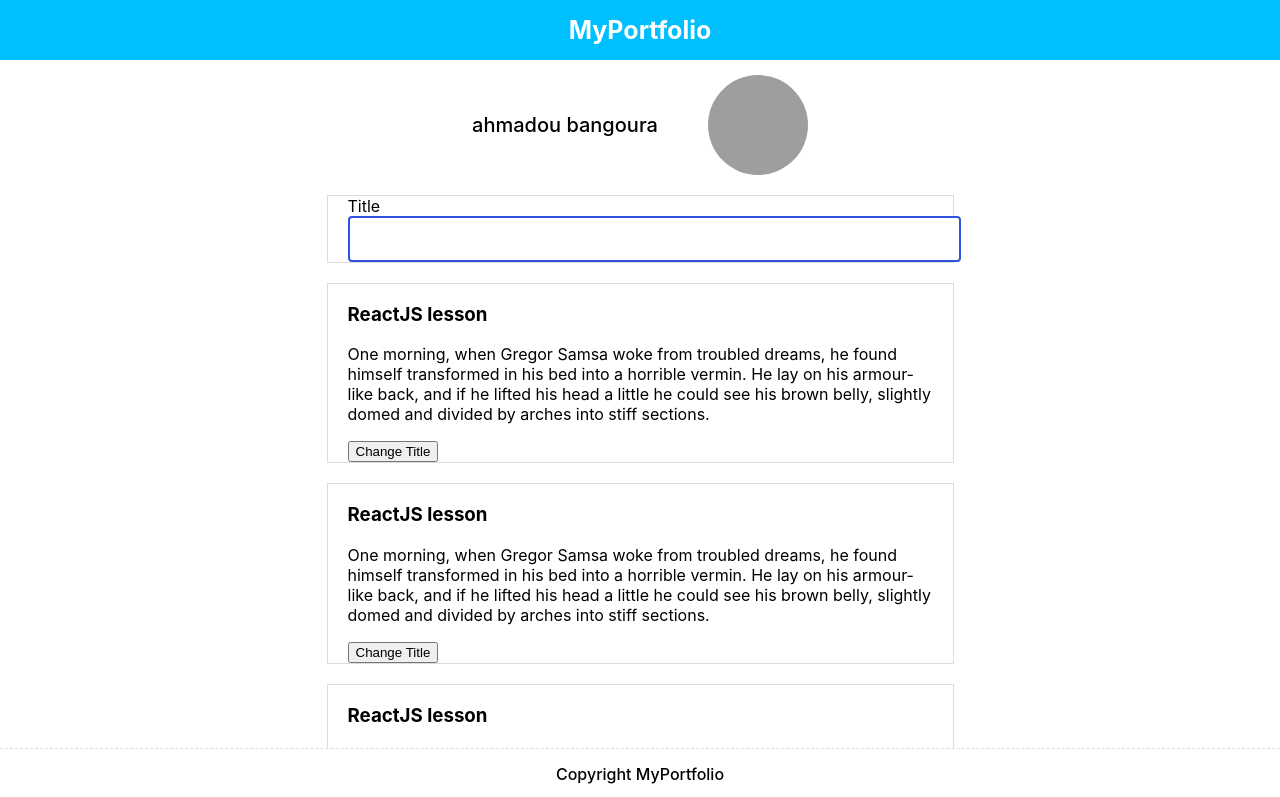
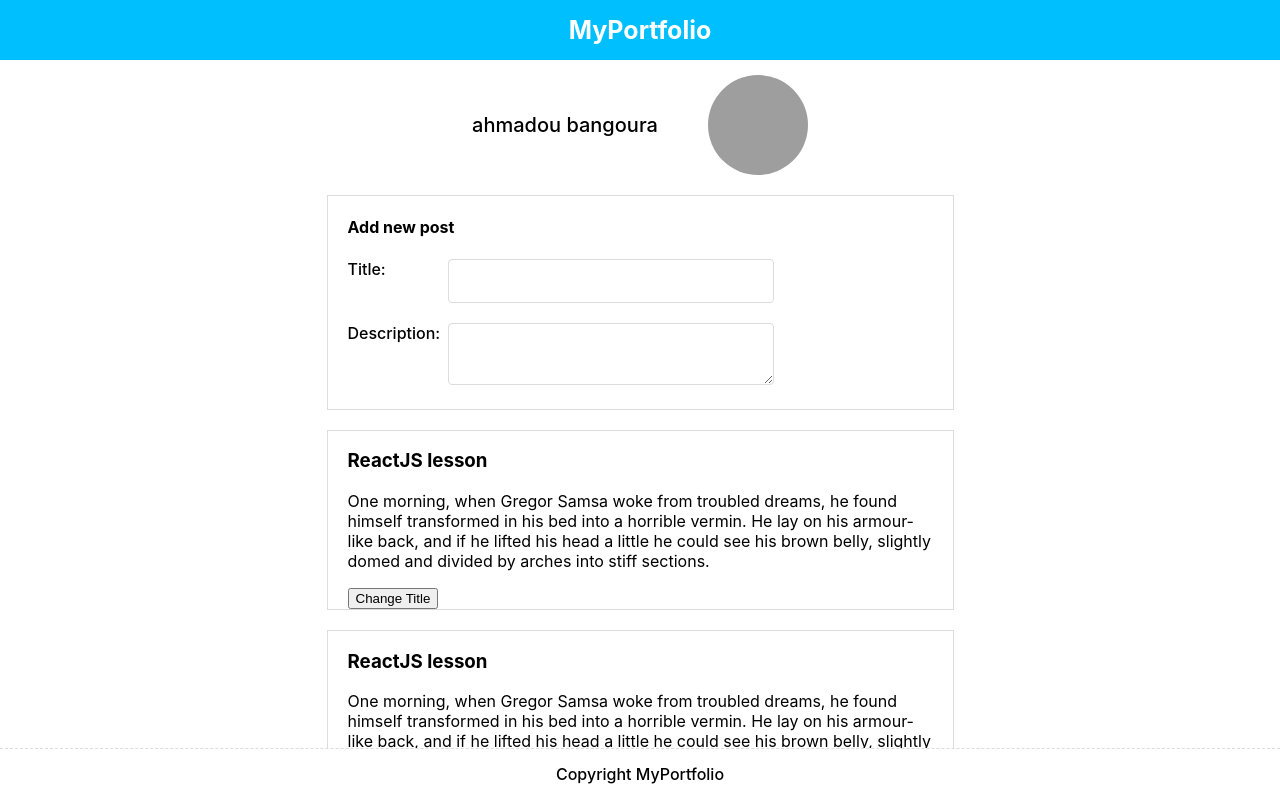
Before and after one commit to ProNoob702/reactjs-course, a React (Create React App) app: page / in a window 1280 px wide. Shown: the top 797 px of the page. Built offline with nearby package versions, Linux system fonts and the light colour scheme; grey boxes are pictures that could not be loaded.

Commit message:
add new post css

```diff
--- a/src/components/NewPost.js
+++ b/src/components/NewPost.js
@@ -4,9 +4,19 @@ export const NewPostComponent = () => {
   return (
     <div className="newPost">
       <form>
+        <h4>Add new post</h4>
         <div className="newPost__control">
-          <label>Title</label>
-          <input type="text" />
+          <label for="title">Title:</label>
+          <input id="title" type="text" />
+        </div>
+        <div className="newPost__control">
+          <label for="description">Description:</label>
+          <textarea
+            id="description"
+            // value={this.state.textAreaValue}
+            // onChange={this.handleChange}
+            rows={2}
+          />
         </div>
       </form>
     </div>
--- a/src/styles/NewPost.css
+++ b/src/styles/NewPost.css
@@ -5,20 +5,26 @@
 }
 
 .newPost form {
-  padding: 0 20px;
+  padding: 0px 20px 20px 20px;
 }
 
-.newPost__control input {
-  width: 100%;
-  flex-grow: 1;
+.newPost__control {
+  margin-top: 20px;
+}
+
+.newPost__control label {
+  font-size: 1rem;
+  font-weight: 500;
+  width: 100px;
+  float: left;
+}
+
+.newPost__control input,
+textarea {
   border-radius: 0.25rem;
   padding: 0.75rem;
   outline: none;
-  border: 2px solid rgb(47, 82, 224);
-  transition: 0.3s all ease;
+  border: 1px solid gainsboro;
   font-size: 1rem;
+  width: 300px;
 }
-
-.newPost__control input::placeholder {
-  color: gray;
-}
```
